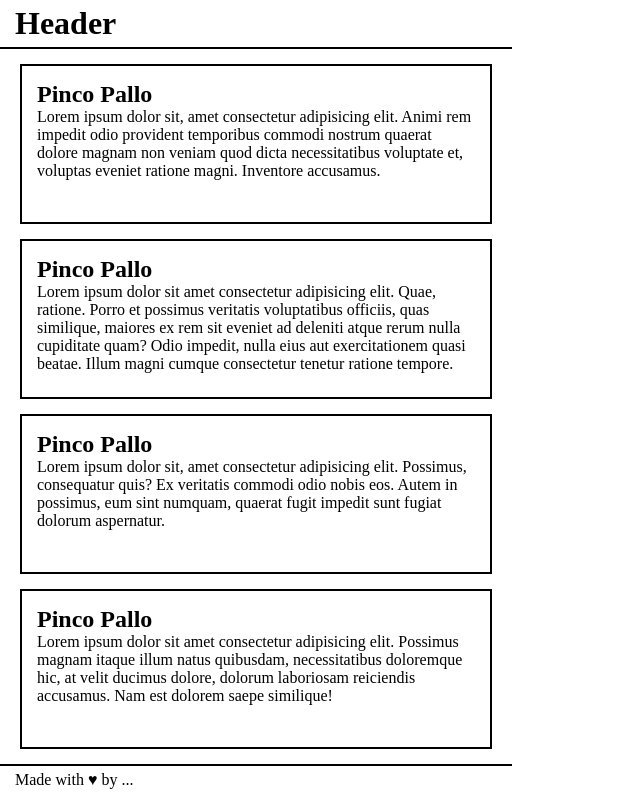
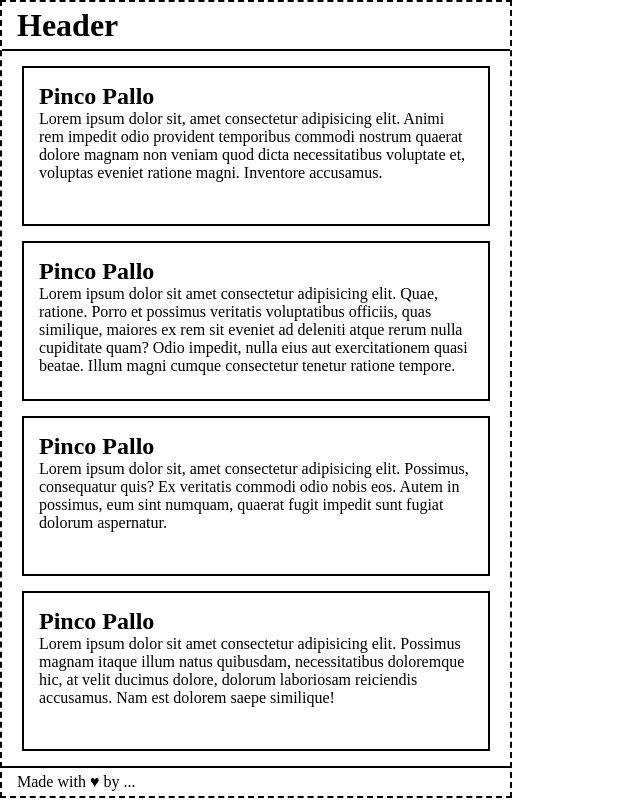
Before and after one commit to mattia-galasso/htmlcss-wireframe, a plain HTML site: page index.html in a window 1280 px wide. Shown: the whole page, without its empty margins (0-640 px from the left). Drawn offline with Linux system fonts and the light colour scheme.

Commit message:
HTML and CSS Class Update

```diff
--- a/css/style.css
+++ b/css/style.css
@@ -8,7 +8,7 @@
 /* General Rules */
 body {
     width: 512px;
-    /* border: 2px black solid; */
+    border: 2px black dashed;
 }
 
 /* Header */
@@ -18,9 +18,12 @@
 }
 
 /* Main Content */
+.content-cards {
+    padding: 0 20px;
+}
 
 .text-card {
-    margin: 15px 20px;
+    margin: 15px 0;
     padding: 15px;
     border: 2px black solid;
     min-height: 160px;
--- a/index.html
+++ b/index.html
@@ -17,15 +17,12 @@
 <body>
 
     <!-- Header -->
-    <header>
-        <div class="title-header">
+    <header class="title-header">
             <h1>Header</h1>
-        </div>
     </header>
 
     <!-- Content Page -->
-    <main>
-        <div class="content-cards">
+    <main class="content-cards">
 
             <!-- First Card -->
             <div class="text-card">
@@ -52,12 +49,9 @@
                 <h2>Pinco Pallo</h2>
                 <p>Lorem ipsum dolor sit amet consectetur adipisicing elit. Possimus magnam itaque illum natus quibusdam, necessitatibus doloremque hic, at velit ducimus dolore, dolorum laboriosam reiciendis accusamus. Nam est dolorem saepe similique!</p>
             </div>
-        </div>
     </main>
-    <footer>
-        <div class="sign-footer">
+    <footer class="sign-footer">
             <p>Made with &hearts; by ...</p>
-        </div>
     </footer>
 </body>
 </html>
```
